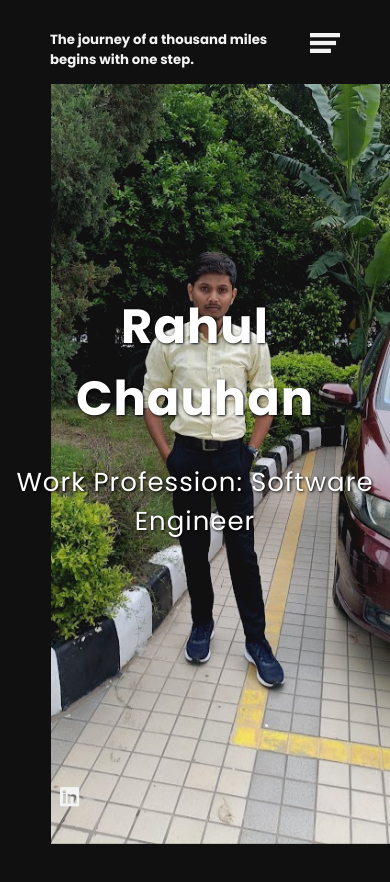
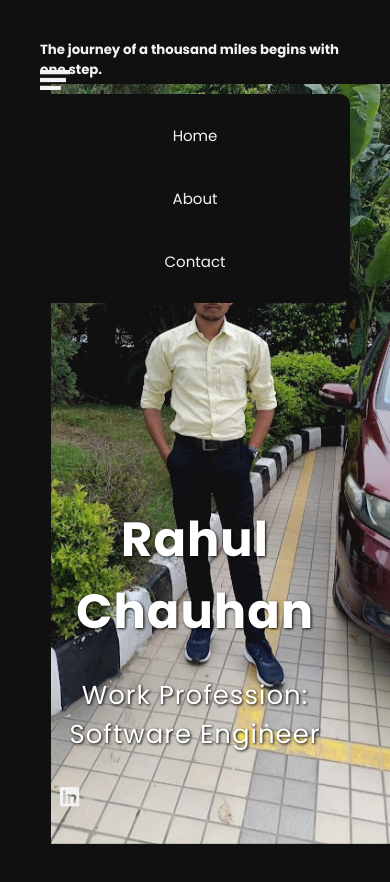
Before and after one commit to BootifulDeveloper/myportfolio, a React (Create React App) app: page / in a window 390 px wide. Shown: the top 882 px of the page. Before the commit the page ends 844 px from the top, so only its background shows below. Built offline with nearby package versions, Linux system fonts and the light colour scheme.

Commit message:
new changes

```diff
--- a/src/index.css
+++ b/src/index.css
@@ -9,6 +9,7 @@
   --grey: rgba(159, 159, 159, 0.9);
   --spacing: 50px;
   --sm-spacing: 30px;
+  --mobile-spacing: 20px;
 }
 
 /* --- ANIMATIONS --- */
@@ -40,6 +41,7 @@ body,
 
 body {
   font-family: "Poppins", sans-serif;
+  color: var(--text-color);
 }
 
 /* --- GLOBAL STYLES --- */
@@ -215,6 +217,10 @@ header {
 
 /* --- MEDIA QUERIES --- */
 @media (max-width: 750px) {
+  body {
+    padding: var(--mobile-spacing);
+  }
+
   .pageTitle {
     font-size: 28px;
     /* Adjust title size for mobile */
@@ -243,6 +249,19 @@ header {
     /* Slightly larger font on small screens */
     padding: 10px;
     /* Increased padding */
+  }
+
+  header {
+    flex-direction: column;
+    align-items: flex-start;
+    padding: var(--mobile-spacing) var(--mobile-spacing);
+  }
+
+  .links {
+    position: relative;
+    top: auto;
+    left: auto;
+    display: block;
   }
 }
 
```
